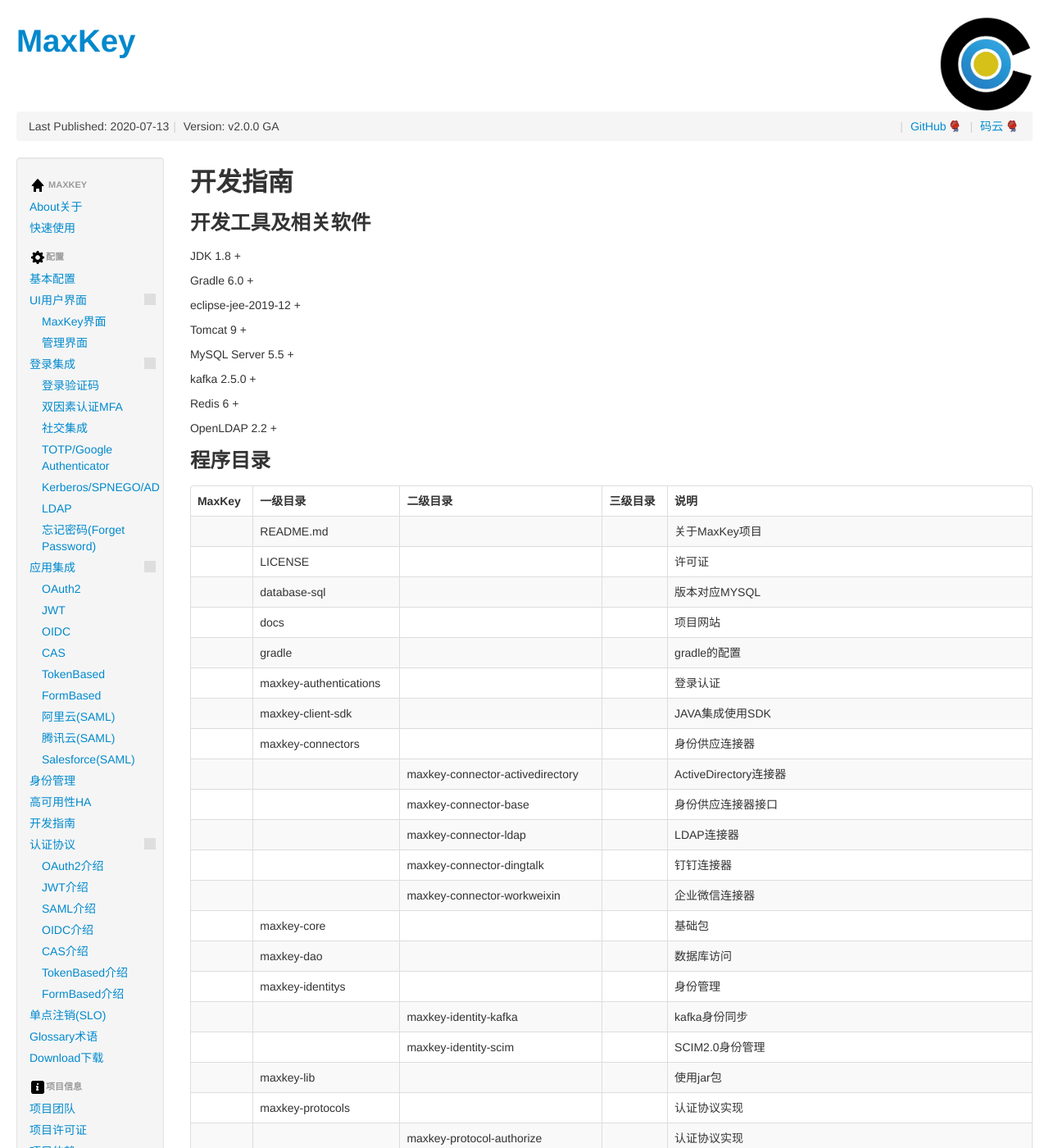
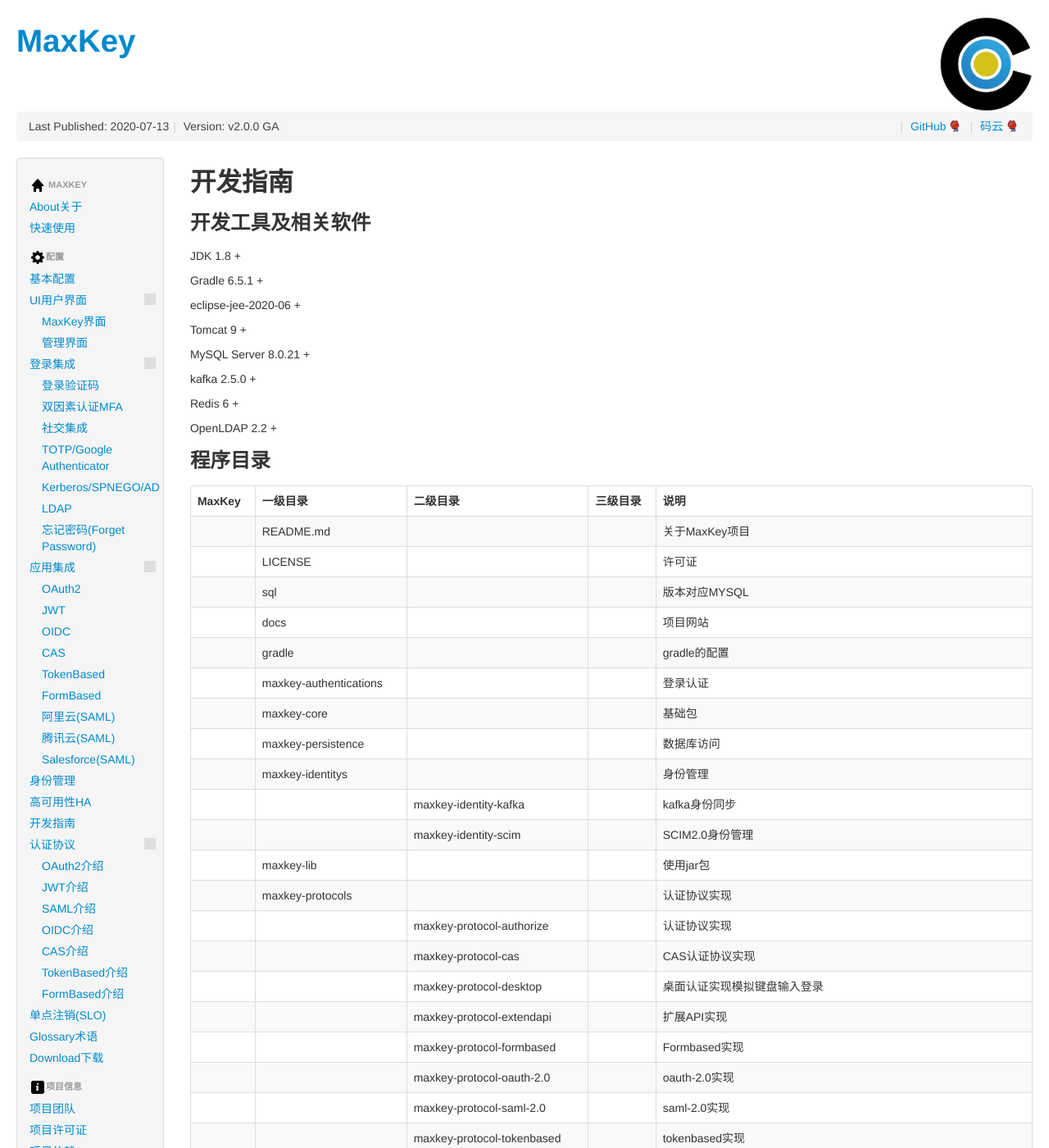
Before and after one commit to MaxKeyTop/maxkey.org, a Jekyll site: the page built from development.md, in a window 1280 px wide and 1400 px high. Shown: the whole window at 82% size. Built offline with Jekyll 4.4.1, drawn with Linux system fonts in a browser that asks for light colours; nearby versions of some CDN libraries; our own code applies the rules of GitHub Pages for plain Markdown files; comment, search, counter and statistics services are not loaded; grey boxes are pictures that could not be loaded.

Commit message:
Update development.md

```diff
--- a/development.md
+++ b/development.md
@@ -4,13 +4,13 @@
 
 JDK 1.8 +
 
-Gradle 6.0 +
+Gradle 6.5.1 +
 
-eclipse-jee-2019-12 +
+eclipse-jee-2020‑06 +
 
 Tomcat 9 +
 
-MySQL Server 5.5 +
+MySQL Server 8.0.21 +
 
 kafka 2.5.0 +
 
@@ -42,7 +42,7 @@
 		</tr>
 		<tr>
 			<td></td>
-			<td>database-sql</td>
+			<td>sql</td>
 			<td></td>
 			<td></td>
 			<td>版本对应MYSQL</td>
@@ -70,55 +70,6 @@
 		</tr>
 		<tr>
 			<td></td>
-			<td>maxkey-client-sdk</td>
-			<td></td>
-			<td></td>
-			<td>JAVA集成使用SDK</td>
-		</tr>
-		<tr>
-			<td></td>
-			<td>maxkey-connectors</td>
-			<td></td>
-			<td></td>
-			<td>身份供应连接器</td>
-		</tr>
-		<tr>
-			<td></td>
-			<td></td>
-			<td>maxkey-connector-activedirectory</td>
-			<td></td>
-			<td>ActiveDirectory连接器</td>
-		</tr>
-		<tr>
-			<td></td>
-			<td></td>
-			<td>maxkey-connector-base</td>
-			<td></td>
-			<td>身份供应连接器接口</td>
-		</tr>
-		<tr>
-			<td></td>
-			<td></td>
-			<td>maxkey-connector-ldap</td>
-			<td></td>
-			<td>LDAP连接器</td>
-		</tr>
-		<tr>
-			<td></td>
-			<td></td>
-			<td>maxkey-connector-dingtalk</td>
-			<td></td>
-			<td>钉钉连接器</td>
-		</tr>
-		<tr>
-			<td></td>
-			<td></td>
-			<td>maxkey-connector-workweixin</td>
-			<td></td>
-			<td>企业微信连接器</td>
-		</tr>
-		<tr>
-			<td></td>
 			<td>maxkey-core</td>
 			<td></td>
 			<td></td>
@@ -126,7 +77,7 @@
 		</tr>
 		<tr>
 			<td></td>
-			<td>maxkey-dao</td>
+			<td>maxkey-persistence</td>
 			<td></td>
 			<td></td>
 			<td>数据库访问</td>
@@ -257,7 +208,6 @@
 			<td></td>
 			<td>版本参数配置</td>
 		</tr>
-
 		<tr>
 			<td></td>
 			<td>settings.gradle</td>
```
